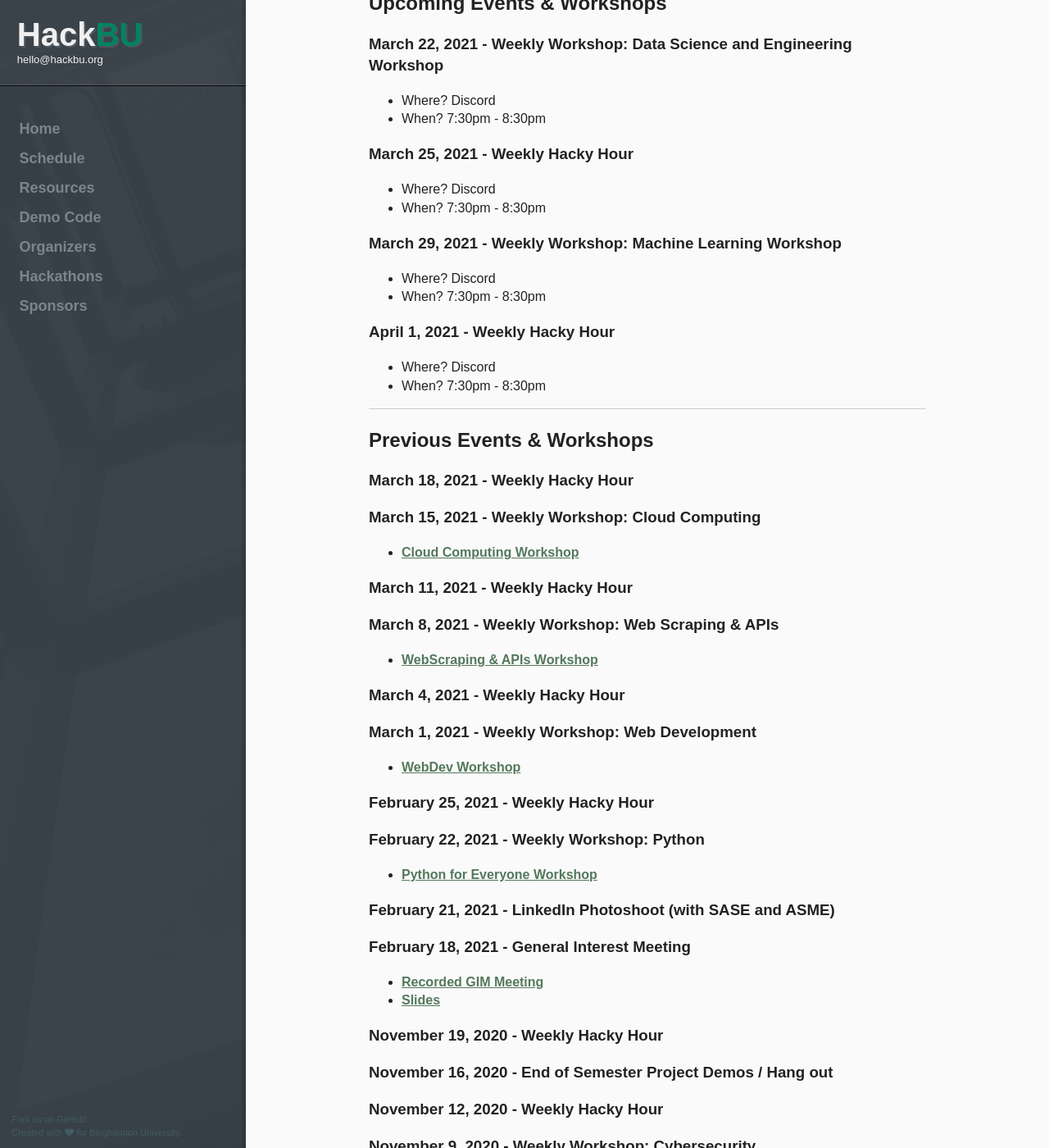
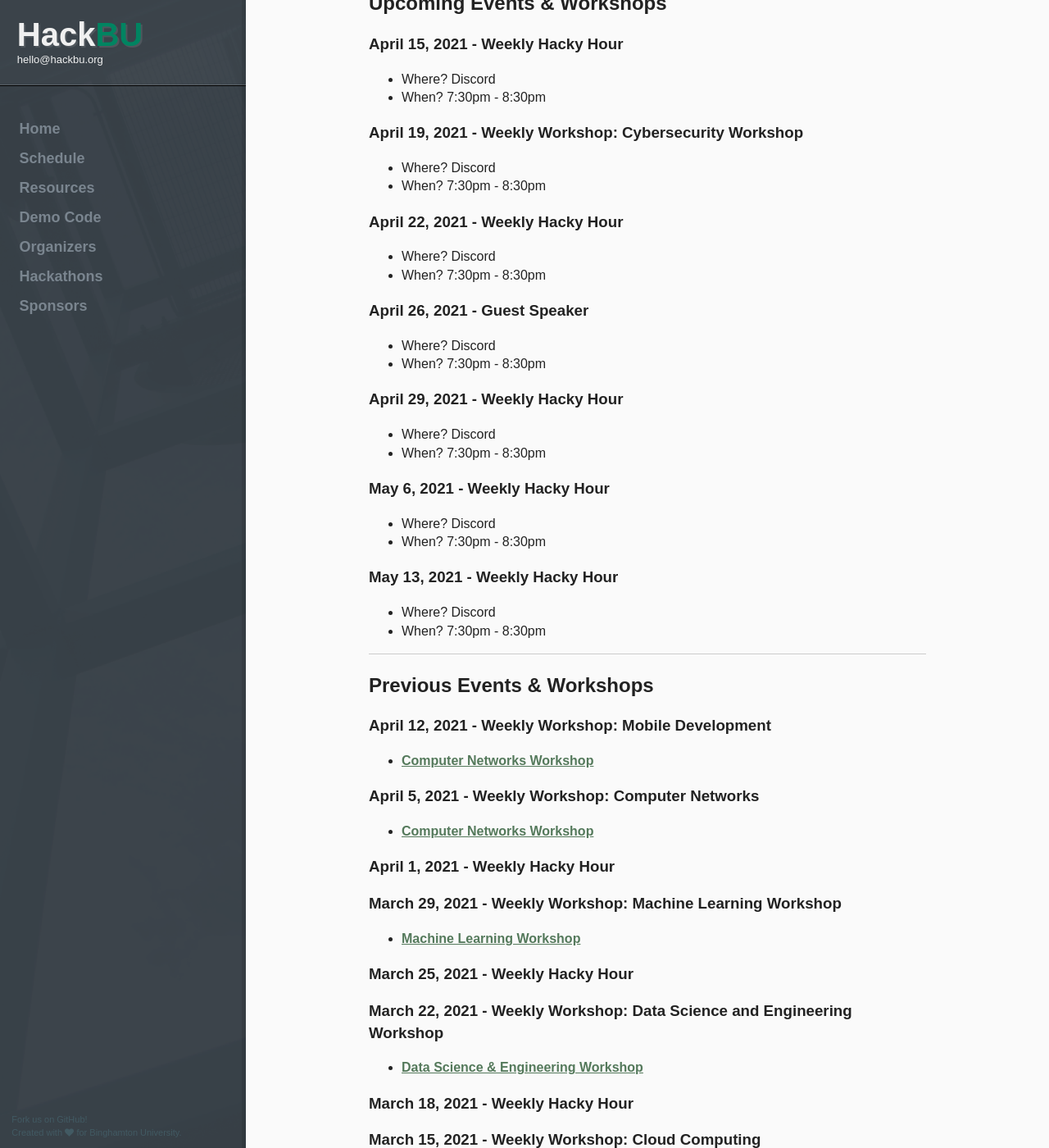
Before and after one commit to hackbinghamton/hackbinghamton.github.io, a Jekyll site: the page built from schedule/index.html, in a window 1280 px wide and 1400 px high, scrolled down 463 px. Shown: the whole window at 82% size. Built offline with Jekyll 4.4.1, drawn with Linux system fonts in a browser that asks for light colours.

Commit message:
updated schedule

```diff
--- a/schedule/index.html
+++ b/schedule/index.html
@@ -17,7 +17,7 @@ description: Find out where and when our weekly HackBU workshops take place
 
 <h2> Upcoming Events & Workshops </h2>
 
-  <h3> March 22, 2021 - Weekly Workshop: Data Science and Engineering Workshop </h3>
+  <h3> April 15, 2021 - Weekly Hacky Hour </h3>
     <ul>
       <li>
         Where? Discord
@@ -27,7 +27,7 @@ description: Find out where and when our weekly HackBU workshops take place
       </li>
     </ul>
 
-  <h3> March 25, 2021 - Weekly Hacky Hour </h3>
+  <h3> April 19, 2021 - Weekly Workshop: Cybersecurity Workshop </h3>
     <ul>
       <li>
         Where? Discord
@@ -37,7 +37,7 @@ description: Find out where and when our weekly HackBU workshops take place
       </li>
     </ul>
 
-  <h3> March 29, 2021 - Weekly Workshop: Machine Learning Workshop </h3>
+  <h3> April 22, 2021 - Weekly Hacky Hour </h3>
     <ul>
       <li>
         Where? Discord
@@ -47,7 +47,37 @@ description: Find out where and when our weekly HackBU workshops take place
       </li>
     </ul>
 
-  <h3> April 1, 2021 - Weekly Hacky Hour </h3>
+  <h3> April 26, 2021 - Guest Speaker </h3>
+    <ul>
+      <li>
+        Where? Discord
+      </li>
+      <li>
+        When? 7:30pm - 8:30pm
+      </li>
+    </ul>
+
+  <h3> April 29, 2021 - Weekly Hacky Hour </h3>
+    <ul>
+      <li>
+        Where? Discord
+      </li>
+      <li>
+        When? 7:30pm - 8:30pm
+      </li>
+    </ul>
+
+  <h3> May 6, 2021 - Weekly Hacky Hour </h3>
+    <ul>
+      <li>
+        Where? Discord
+      </li>
+      <li>
+        When? 7:30pm - 8:30pm
+      </li>
+    </ul>
+
+  <h3> May 13, 2021 - Weekly Hacky Hour </h3>
     <ul>
       <li>
         Where? Discord
@@ -63,6 +93,38 @@ description: Find out where and when our weekly HackBU workshops take place
 <h2> Previous Events & Workshops </h2>
 
 <div class="article">
+
+  <h3> April 12, 2021 - Weekly Workshop: Mobile Development</h3>
+  <ul>
+    <li>
+      <a target="_blank" href="https://github.com/HackBinghamton/MobileDevelopmentWorkshop"> Computer Networks Workshop</a>
+    </li>
+  </ul>
+
+  <h3> April 5, 2021 - Weekly Workshop: Computer Networks</h3>
+  <ul>
+    <li>
+      <a target="_blank" href="https://github.com/HackBinghamton/ComputerNetworksWorkshop"> Computer Networks Workshop</a>
+    </li>
+  </ul>
+
+  <h3> April 1, 2021 - Weekly Hacky Hour </h3>
+
+  <h3> March 29, 2021 - Weekly Workshop: Machine Learning Workshop</h3>
+  <ul>
+    <li>
+      <a target="_blank" href="https://github.com/HackBinghamton/MachineLearningWorkshop"> Machine Learning Workshop</a>
+    </li>
+  </ul>
+
+  <h3> March 25, 2021 - Weekly Hacky Hour </h3>
+
+  <h3> March 22, 2021 - Weekly Workshop: Data Science and Engineering Workshop</h3>
+  <ul>
+    <li>
+      <a target="_blank" href="https://github.com/HackBinghamton/DataScienceWorkshop"> Data Science & Engineering Workshop</a>
+    </li>
+  </ul>
 
   <h3> March 18, 2021 - Weekly Hacky Hour </h3>
 
```
